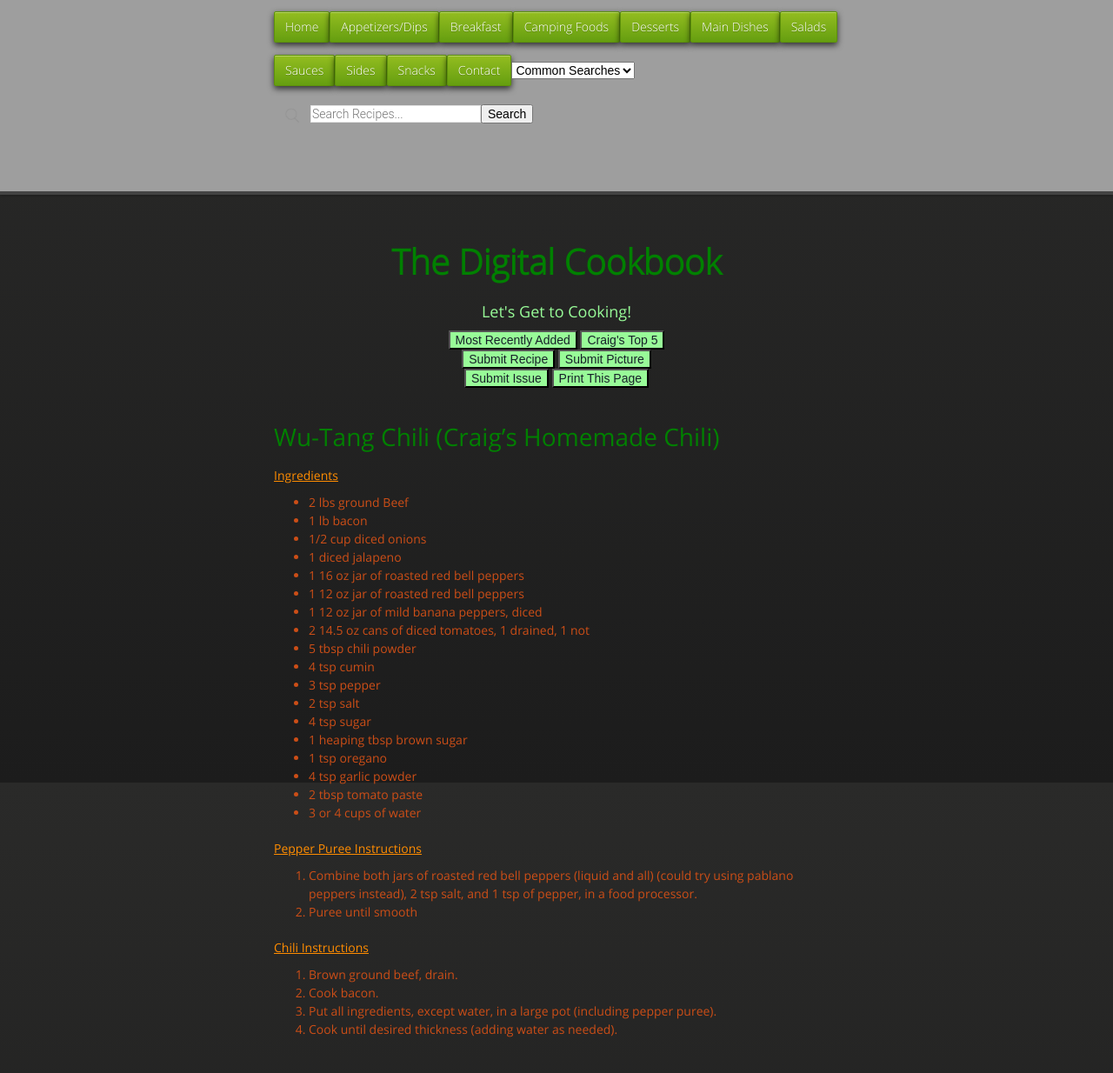
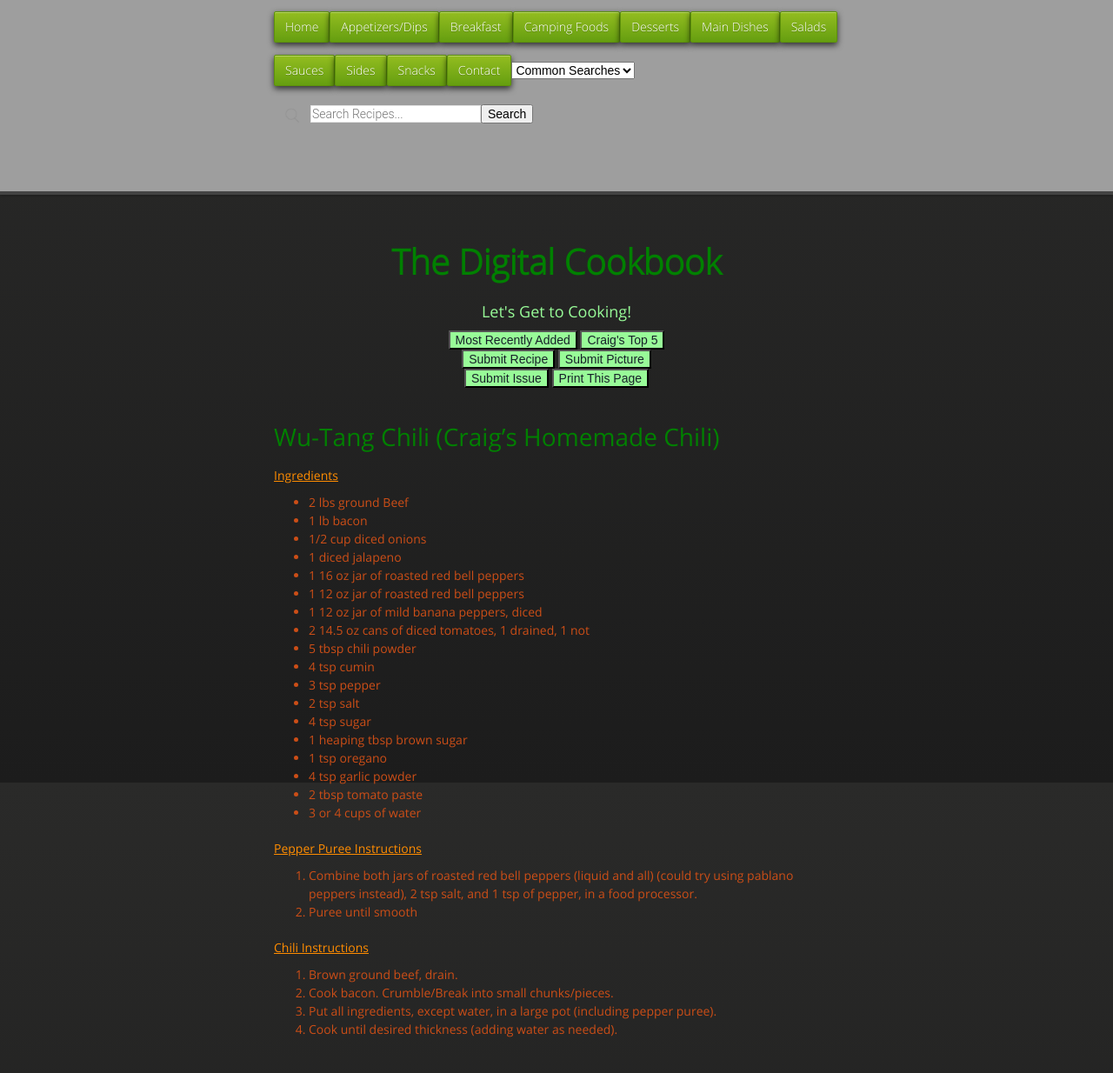
Before and after one commit to cmwillett/TheDigitalCookbook, a Jekyll site: the page built from MainDishes/WuTangChili.md, in a window 1280 px wide. Shown: the whole page at 87% size. Built offline with Jekyll 4.4.1, drawn with Linux system fonts in a browser that asks for light colours; nearby versions of some CDN libraries.

Commit message:
added break/crumble bacon

```diff
--- a/MainDishes/WuTangChili.md
+++ b/MainDishes/WuTangChili.md
@@ -31,6 +31,6 @@ tags: chili,main,course,dinner,homemade,craig,willett
 
 #### Chili Instructions
 1. Brown ground beef, drain.
-2. Cook bacon.
+2. Cook bacon.  Crumble/Break into small chunks/pieces.
 2. Put all ingredients, except water, in a large pot (including pepper puree).
 3. Cook until desired thickness (adding water as needed).
```
Also changed, not shown: MainDishes/CraigsHomemadeChili.md (+1 -1 lines).
